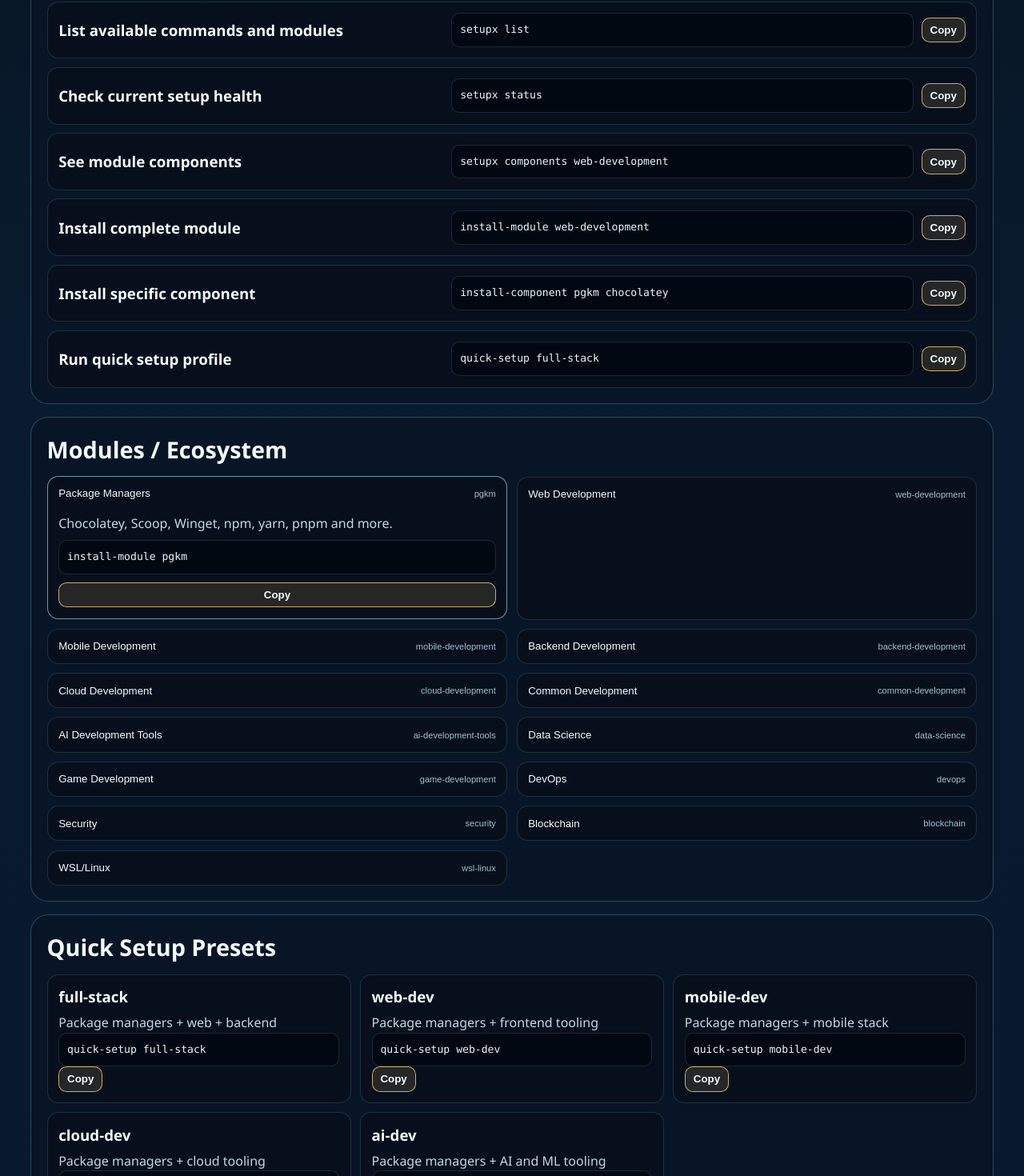
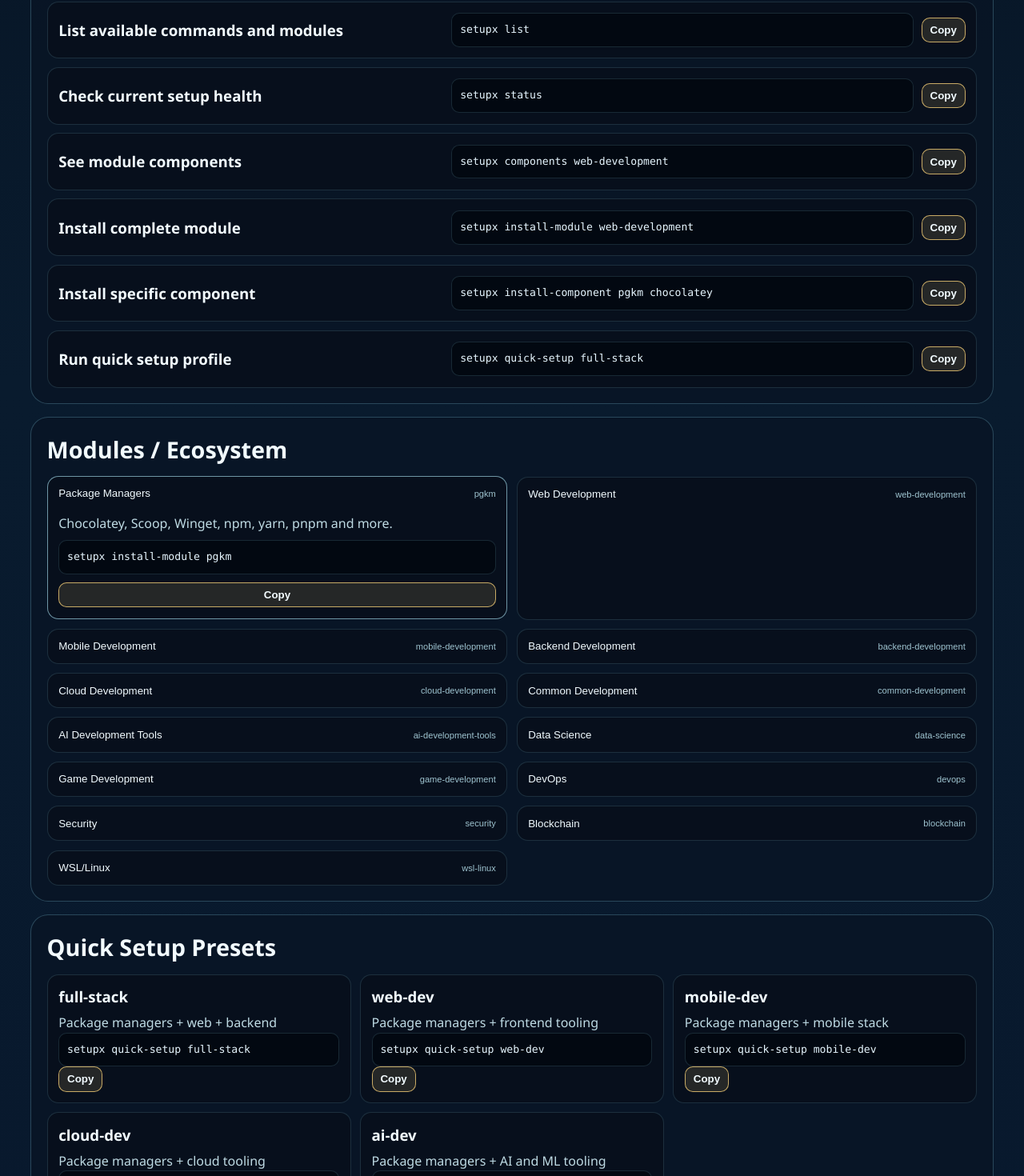
Before and after one commit to anshulyadav32/setupx-windows-setup, a React (Vite) app in the folder website/: page / in a window 1280 px wide. Shown: the part 2104-3574 px from the top of the page at 80% size. Built offline with nearby package versions, Linux system fonts and the light colour scheme.

Commit message:
Polish SetupX docs and website commands

```diff
--- a/website/src/App.jsx
+++ b/website/src/App.jsx
@@ -22,9 +22,9 @@ const featureRows = [
   ['List available commands and modules', 'setupx list'],
   ['Check current setup health', 'setupx status'],
   ['See module components', 'setupx components web-development'],
-  ['Install complete module', 'install-module web-development'],
-  ['Install specific component', 'install-component pgkm chocolatey'],
-  ['Run quick setup profile', 'quick-setup full-stack'],
+  ['Install complete module', 'setupx install-module web-development'],
+  ['Install specific component', 'setupx install-component pgkm chocolatey'],
+  ['Run quick setup profile', 'setupx quick-setup full-stack'],
 ]
 
 const modules = [
@@ -53,9 +53,9 @@ const presets = [
 
 const commandTabs = {
   core: ['setupx status', 'setupx list', 'setupx components web-development'],
-  modules: ['install-module pgkm', 'install-module web-development', 'install-module cloud-development'],
-  components: ['install-component pgkm chocolatey', 'install-component web-development nodejs', 'install-component web-development yarn'],
-  testing: ['test-module pgkm', 'test-component web-development nodejs', 'check-status'],
+  modules: ['setupx install-module pgkm', 'setupx install-module web-development', 'setupx install-module cloud-development'],
+  components: ['setupx install-component pgkm chocolatey', 'setupx install-component web-development nodejs', 'setupx install-component web-development yarn'],
+  testing: ['setupx test-module pgkm', 'setupx test-component web-development nodejs', 'setupx check-status'],
 }
 
 const benefits = [
@@ -70,7 +70,7 @@ const faqs = [
   ['Is SetupX Windows-only?', 'Yes. SetupX targets Windows environments and integrates with Windows-native tooling.'],
   ['Does it require admin permissions?', 'Some installations need elevated permissions. SetupX handles mixed privilege workflows where possible.'],
   ['Can I install only selected modules?', 'Yes. Use module and component commands to install only what you need.'],
-  ['How do I test what was installed?', 'Use test-module, test-component, setupx status, and check-status commands.'],
+  ['How do I test what was installed?', 'Use setupx test-module, setupx test-component, setupx status, and setupx check-status commands.'],
 ]
 
 function CopyButton({ value, copied, onCopy }) {
@@ -171,7 +171,7 @@ function App() {
         </div>
       </section>
       <header className="hero" id="top">
-        <p className="eyebrow">SetupX / stx</p>
+        <p className="eyebrow">SetupX</p>
         <h1>Set up your Windows dev environment in one command</h1>
         <p className="hero-copy">
           SetupX is a modular PowerShell tool for automating installation of package managers,
@@ -232,9 +232,9 @@ function App() {
                 <div className="module-body">
                   <p>{mod.details}</p>
                   <pre>
-                    <code>{`install-module ${mod.alias}`}</code>
+                    <code>{`setupx install-module ${mod.alias}`}</code>
                   </pre>
-                  <CopyButton value={`install-module ${mod.alias}`} copied={copiedValue === `install-module ${mod.alias}`} onCopy={copyText} />
+                  <CopyButton value={`setupx install-module ${mod.alias}`} copied={copiedValue === `setupx install-module ${mod.alias}`} onCopy={copyText} />
                 </div>
               )}
             </article>
@@ -250,9 +250,9 @@ function App() {
               <h3>{name}</h3>
               <p>{desc}</p>
               <pre>
-                <code>{`quick-setup ${name}`}</code>
+                <code>{`setupx quick-setup ${name}`}</code>
               </pre>
-              <CopyButton value={`quick-setup ${name}`} copied={copiedValue === `quick-setup ${name}`} onCopy={copyText} />
+              <CopyButton value={`setupx quick-setup ${name}`} copied={copiedValue === `setupx quick-setup ${name}`} onCopy={copyText} />
             </article>
           ))}
         </div>
```
Also changed, not shown: website/public/README.md, 14 other files (tests, documents, lock files or other folders).
